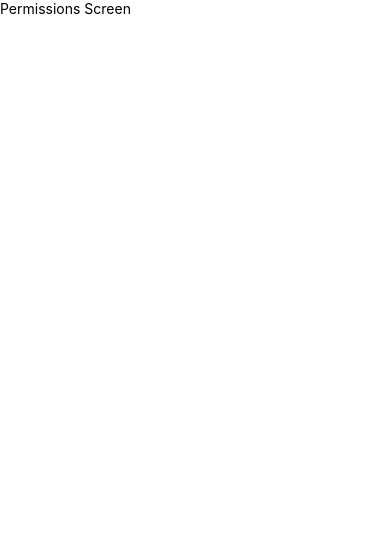
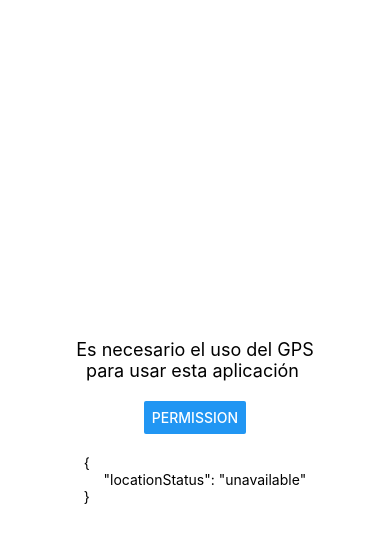
Before and after one commit to Neonikz/routes-app-rn, a React Native app: screen /PermissionsScreen in a window 390 px wide. Shown: the top 542 px of the page. Built offline with nearby package versions, Linux system fonts and the light colour scheme.

Commit message:
basic permissions enabled

```diff
--- a/App.tsx
+++ b/App.tsx
@@ -2,11 +2,23 @@ import 'react-native-gesture-handler';
 import React from 'react';
 import { NavigationContainer } from '@react-navigation/native';
 import { Navigator } from './src/navigation/Navigator';
+import { PermissionsProvider } from './src/context/PermissionsContext';
+
+const AppState = ({ children }: any) =>{
+  return (
+    <PermissionsProvider>
+      { children }
+    </PermissionsProvider>
+  )
+}
+
 
 const App = () => {
   return (
     <NavigationContainer>
-      <Navigator />
+      <AppState>
+        <Navigator />
+      </AppState>
     </NavigationContainer>
   )
 }
--- /dev/null
+++ b/src/context/PermissionsContext.tsx
@@ -0,0 +1,70 @@
+import React, { createContext, useEffect, useState } from 'react';
+import { AppState, Platform } from 'react-native';
+import { check, PERMISSIONS, PermissionStatus, request } from 'react-native-permissions';
+
+
+export interface PermissionsState {
+    locationStatus: PermissionStatus;
+}
+
+export const permissionInitState: PermissionsState = {
+    locationStatus: 'unavailable',
+}
+
+type PermissionsContextProps = {
+    permissions: PermissionsState;
+    askLocationPermission: () => void;
+    checkLocationPermission: () => void;
+}
+
+export const PermissionsContext = createContext({} as PermissionsContextProps );
+
+export const PermissionsProvider = ({ children }: any ) => {
+
+    const [permissions, setPermissions] = useState( permissionInitState );
+
+    useEffect(() => {
+        AppState.addEventListener('change', state => {
+            if( state !== 'active' ) return;
+            checkLocationPermission();
+        });
+    }, []);
+
+
+    const askLocationPermission = async() => {
+        let permissionStatus: PermissionStatus;
+        if ( Platform.OS === 'ios' ) {
+            permissionStatus = await request( PERMISSIONS.IOS.LOCATION_WHEN_IN_USE );
+        } else {
+            permissionStatus = await request( PERMISSIONS.ANDROID.ACCESS_FINE_LOCATION );
+        }
+        setPermissions({
+            ...permissions,
+            locationStatus: permissionStatus
+        });
+    }
+
+    const checkLocationPermission = async() => {
+        let permissionStatus: PermissionStatus;
+        if ( Platform.OS === 'ios' ) {
+            permissionStatus = await check( PERMISSIONS.IOS.LOCATION_WHEN_IN_USE );
+        } else {
+            permissionStatus = await check( PERMISSIONS.ANDROID.ACCESS_FINE_LOCATION );
+        }
+        setPermissions({
+            ...permissions,
+            locationStatus: permissionStatus,
+        });
+    }
+
+    return(
+        <PermissionsContext.Provider value={{
+            permissions,
+            askLocationPermission,
+            checkLocationPermission,
+        }}>
+            { children }
+        </PermissionsContext.Provider>
+    )
+
+}
--- a/src/navigation/Navigator.tsx
+++ b/src/navigation/Navigator.tsx
@@ -15,8 +15,8 @@ export const Navigator = () => {
                 }
             }}
         >
+            <Stack.Screen name="PermissionsScreen" component={PermissionsScreen} />
             <Stack.Screen name="MapScreen" component={MapScreen} />
-            <Stack.Screen name="PermissionsScreen" component={PermissionsScreen} />
         </Stack.Navigator>
     );
 }
--- a/src/screens/PermissionsScreen.tsx
+++ b/src/screens/PermissionsScreen.tsx
@@ -1,8 +1,41 @@
-import React from 'react';
-import { Text, View } from 'react-native';
+import React, { useContext } from 'react';
+import { StyleSheet, Text, View,Button } from 'react-native';
+import { PermissionsContext } from '../context/PermissionsContext';
+
 
 export const PermissionsScreen = () => {
+
+    const { permissions, askLocationPermission } = useContext( PermissionsContext );
+
+
     return (
-        <View><Text>Permissions Screen</Text></View>
+        <View style={ styles.container }>
+            <Text style={ styles.title }>Es necesario el uso del GPS para usar esta aplicación </Text>
+
+            <Button
+                title="Permission"
+                onPress={ askLocationPermission }
+            />
+
+            <Text style={{ color:'#000', marginTop: 20 }}>
+                { JSON.stringify( permissions, null, 5 ) }
+            </Text>
+        </View>
     )
 }
+
+
+const styles = StyleSheet.create({
+    container: {
+        flex: 1,
+        justifyContent: 'center',
+        alignItems: 'center',
+    },
+    title: {
+        color:'#000',
+        width: 250,
+        fontSize: 18,
+        textAlign: 'center',
+        marginBottom: 20,
+    }
+});
```
